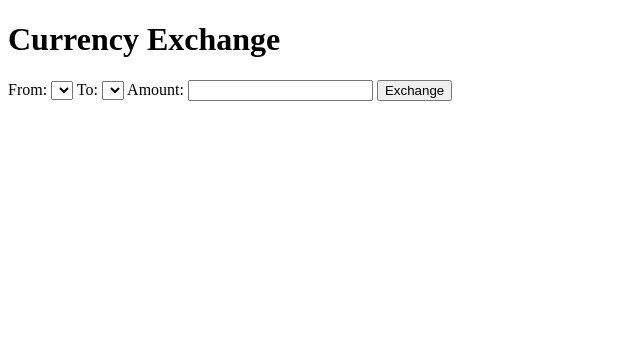
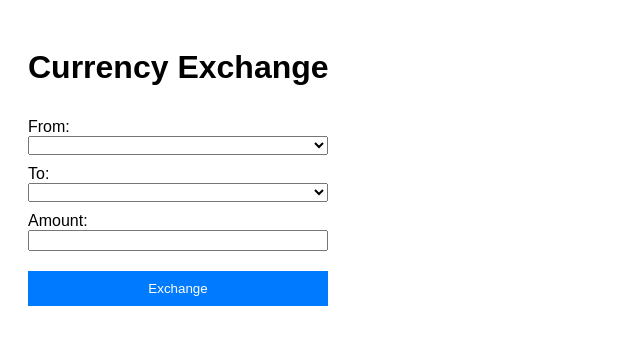
Before and after one commit to karolgacon/simplyCurrencyExchanger, a Flask app: page / in a window 1280 px wide. Shown: the top 345 px of the page, without its empty margins (0-640 px from the left). Run offline with Flask 3, Linux system fonts and the light colour scheme; lists and menus that the app fills with data are empty; parts of the project's set-up code (start-up, migrations or seed data) failed here and were passed over.

Commit message:
fix: every

```diff
--- a/CurrencyCollection/CurrencyCollection.py
+++ b/CurrencyCollection/CurrencyCollection.py
@@ -1,20 +1,18 @@
-from locale import currency
-
 from ICurrencyCollection import ICurrencyCollection
-from Currency import Currency
+from Currency import ICurrency
 
 class CurrencyCollection(ICurrencyCollection):
     def __init__(self):
         self.currencies = {}
 
-    def addCurrency(self, currency: Currency) -> None:
+    def addCurrency(self, currency: ICurrency) -> None:
         self.currencies[currency.getCode()] = currency
 
     def addCurrencies(self, currency_dict: dict) -> None:
         self.currencies.update(currency_dict)
 
-    def getCurrencies(self) -> list:
+    def getCurrencies(self):
         return list(self.currencies.values())
 
-    def getCurrencyByCode(self, code: str) -> str:
+    def getCurrencyByCode(self, code: str) -> ICurrency:
         return self.currencies.get(code)
--- a/IDataProvider/XMLDataProvider.py
+++ b/DataProvider/XMLDataProvider.py
@@ -1,8 +1,7 @@
 import requests
-from IDataProvider import IDataProvider
-from Parser import XMLToDictParser
+from DataProvider import IDataProvider
 
-class XMLDataProvider(IDataProvider):
+class XMLDataProvider(IDataProvider.IDataProvider):
     NBP_API_URL = "https://api.nbp.pl/api/exchangerates/tables/a/"
 
     def acquireData(self) -> str:
--- /dev/null
+++ b/Exchanger/IExchanger.py
@@ -0,0 +1,5 @@
+from abc import ABC, abstractmethod
+
+class IExchanger(ABC):
+    @abstractmethod
+    def exchange(self, from_currency, to_currency, amount: float): pass
--- a/Parser/XMLToDictParser.py
+++ b/Parser/XMLToDictParser.py
@@ -1,4 +1,4 @@
-from Currency import Currency
+from Currency import Currency, ICurrency
 from IParser import IParser
 import xml.etree.ElementTree as ET
 
--- a/app.py
+++ b/app.py
@@ -1,18 +1,48 @@
 from flask import Flask, render_template, request
+from DataProvider import XMLDataProvider, IDataProvider
+from Exchanger import Exchanger
+from CurrencyCollection import CurrencyCollection, ICurrencyCollection
+from Parser import XMLToDictParser, IParser
 
-app= Flask(__name__)
+
+app = Flask(__name__)
+
+# Inicjalizacja danych
+data_provider: IDataProvider = XMLDataProvider.XMLDataProvider()
+xml_data = data_provider.acquireData()  # Uzyskuje dane w XML
+
+parser: IParser = XMLToDictParser.XMLToDictParser()  # Użycie parsera
+currency_dict = parser.parse(xml_data)  # Parsowanie danych do słownika
+
+currency_collection: ICurrencyCollection = CurrencyCollection.CurrencyCollection()
+currency_collection.addCurrencies(currency_dict)  # Dodaj waluty ze słownika
+
+exchanger = Exchanger.Exchanger()  # Singleton instance
+
 
 @app.route('/')
 def index():
-    return render_template('index.html')
+    currencies = currency_collection.getCurrencies()
+    return render_template('index.html', currencies=currencies)
 
-@app.route('/exchange', methods=["POST"])
+
+@app.route('/exchange', methods=['POST'])
 def exchange():
-    # from_currency_code = request.form['from_currency']
-    # to_currency_code = request.form['to_currency']
-    # amount = float(request.form['amount'])
+    from_currency_code = request.form['from_currency']
+    to_currency_code = request.form['to_currency']
+    amount = float(request.form['amount'])
 
-    return render_template('result.html')
+    from_currency = currency_collection.getCurrencyByCode(from_currency_code)
+    to_currency = currency_collection.getCurrencyByCode(to_currency_code)
+
+    result = exchanger.exchange(from_currency, to_currency, amount)
+
+    return render_template('result.html',
+                           from_currency=from_currency.getName(),
+                           to_currency=to_currency.getName(),
+                           amount=amount,
+                           result=result)
+
 
 if __name__ == '__main__':
     app.run(debug=True)
--- a/static/style.css
+++ b/static/style.css
@@ -1,3 +1,27 @@
-body{
-    background-color: #fff;
+body {
+    font-family: Arial, sans-serif;
+    padding: 20px;
 }
+
+form {
+    display: flex;
+    flex-direction: column;
+    width: 300px;
+}
+
+label {
+    margin-top: 10px;
+}
+
+button {
+    margin-top: 20px;
+    padding: 10px;
+    background-color: #007BFF;
+    color: white;
+    border: none;
+    cursor: pointer;
+}
+
+button:hover {
+    background-color: #0056b3;
+}
```
Also changed, not shown: Exchanger/Exchanger.py (added, +14 -0 lines), DataProvider/IDataProvider.py (renamed from IDataProvider/IDataProvider.py).
